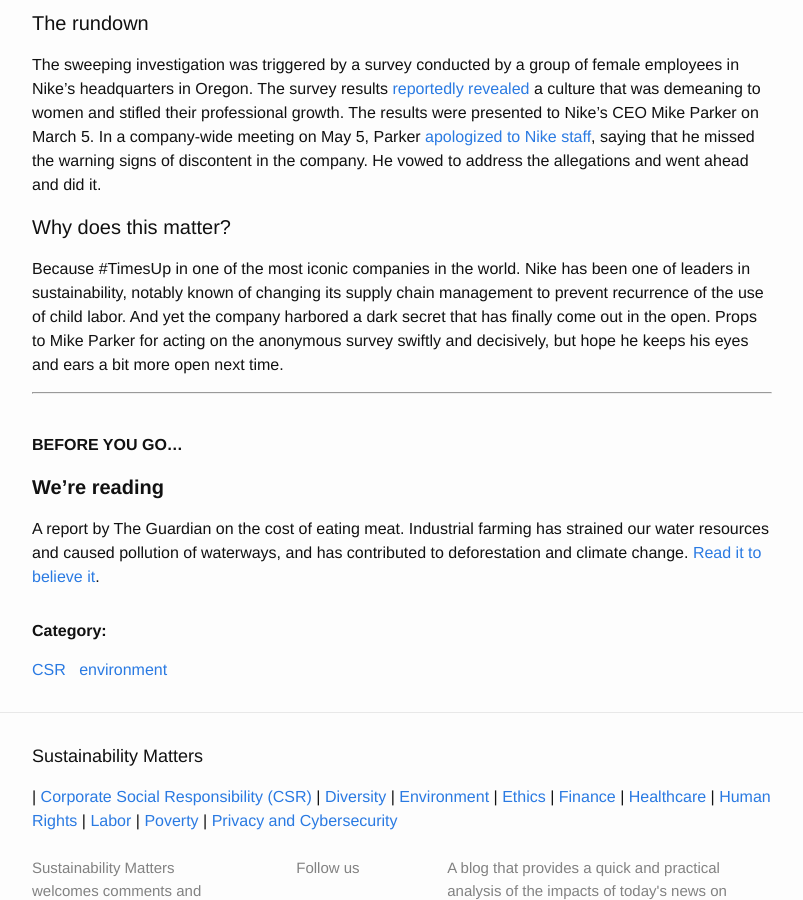
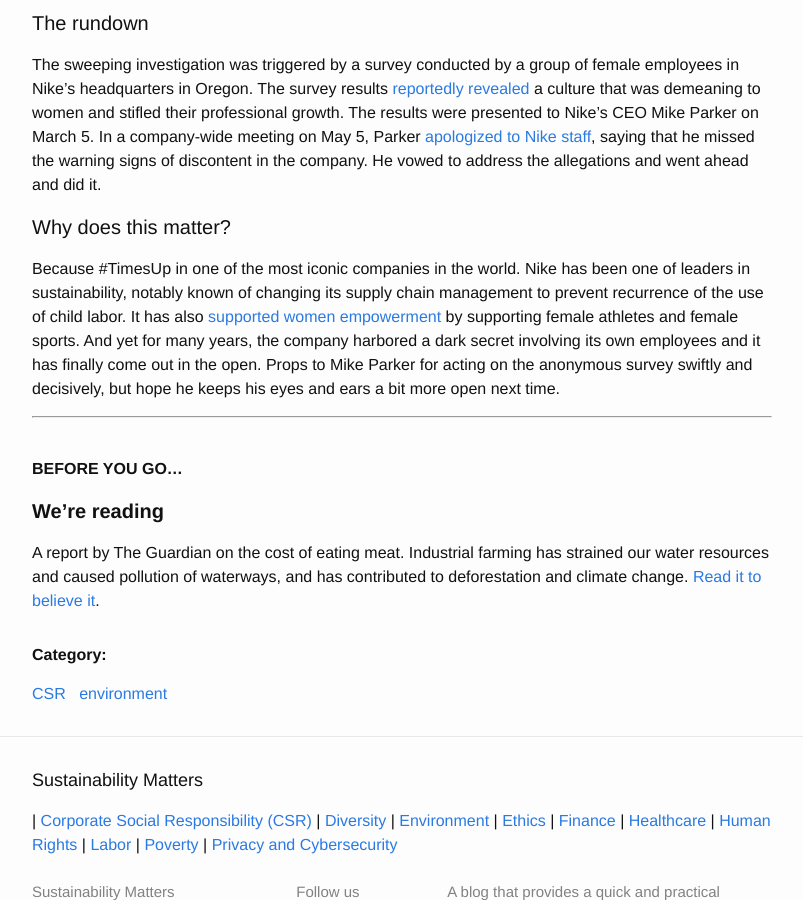
Before and after one commit to Sparkleleuk/Sustainability_Matters, a Jekyll site: the page built from _posts/2018-05-08-nike.markdown, in a window 1280 px wide and 900 px high, scrolled down 467 px. Shown: the whole window, without its empty margins (238-1041 px from the left). Built offline with Jekyll 4.4.1, drawn with Linux system fonts in a browser that asks for light colours.

Commit message:
fix post

```diff
--- a/_posts/2018-05-08-nike.markdown
+++ b/_posts/2018-05-08-nike.markdown
@@ -15,7 +15,7 @@ The sweeping investigation was triggered by a survey conducted by a group of fem
 
 #### Why does this matter?
 
-Because #TimesUp in one of the most iconic companies in the world. Nike has been one of leaders in sustainability, notably known of changing its supply chain management to prevent recurrence of the use of child labor. And yet the company harbored a dark secret that has finally come out in the open. Props to Mike Parker for acting on the anonymous survey swiftly and decisively, but hope he keeps his eyes and ears a bit more open next time.
+Because #TimesUp in one of the most iconic companies in the world. Nike has been one of leaders in sustainability, notably known of changing its supply chain management to prevent recurrence of the use of child labor. It has also <a href="https://news.nike.com/news/nike-women-advertising-a-40-year-journey" target="_blank">supported women empowerment</a> by supporting female athletes and female sports. And yet for many years, the company harbored a dark secret involving its own employees and it has finally come out in the open. Props to Mike Parker for acting on the anonymous survey swiftly and decisively, but hope he keeps his eyes and ears a bit more open next time.
 
 * * *
 <br />
```
